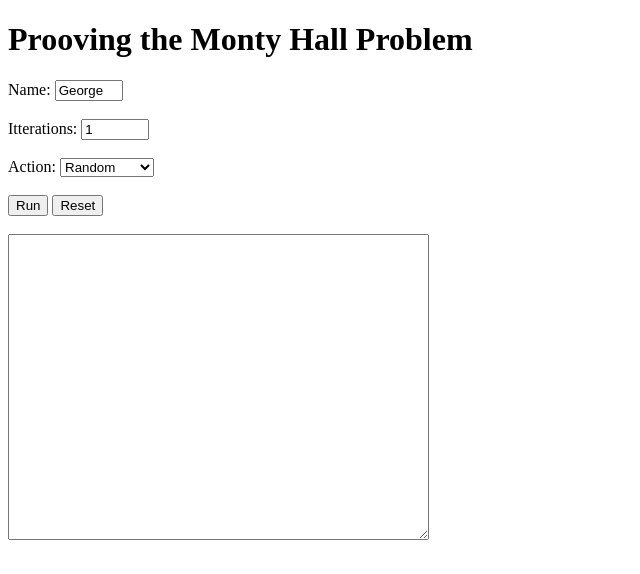
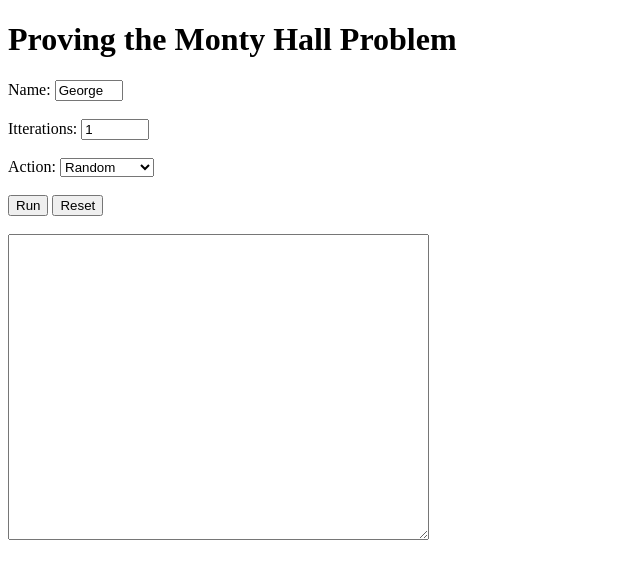
Before and after one commit to austinrtn/montyhall, a plain HTML site: page montyhall problem/index.html in a window 1280 px wide. Shown: the whole page, without its empty margins (0-640 px from the left). Drawn offline with Linux system fonts and the light colour scheme.

Commit message:
Update index.html

```diff
--- a/montyhall problem/index.html
+++ b/montyhall problem/index.html
@@ -7,7 +7,7 @@
   </head>
 
   <body>
-    <h1>Prooving the Monty Hall Problem</h1>
+    <h1>Proving the Monty Hall Problem</h1>
     Name: <input type="text" id="name" value="George"> <br><br>
     Itterations: <input id="itterations" type="number" value="1"> <br><br>
     Action:
```
